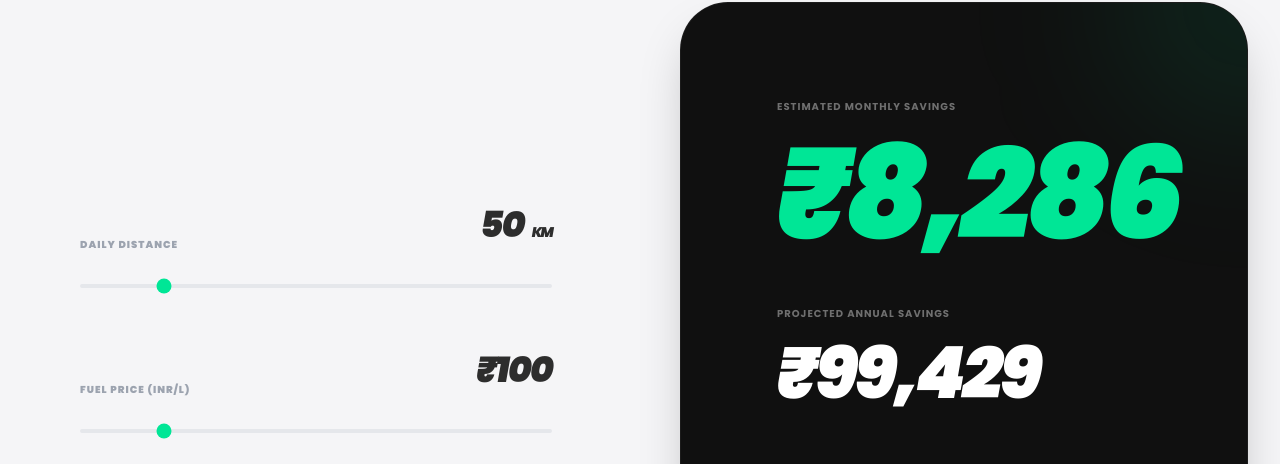
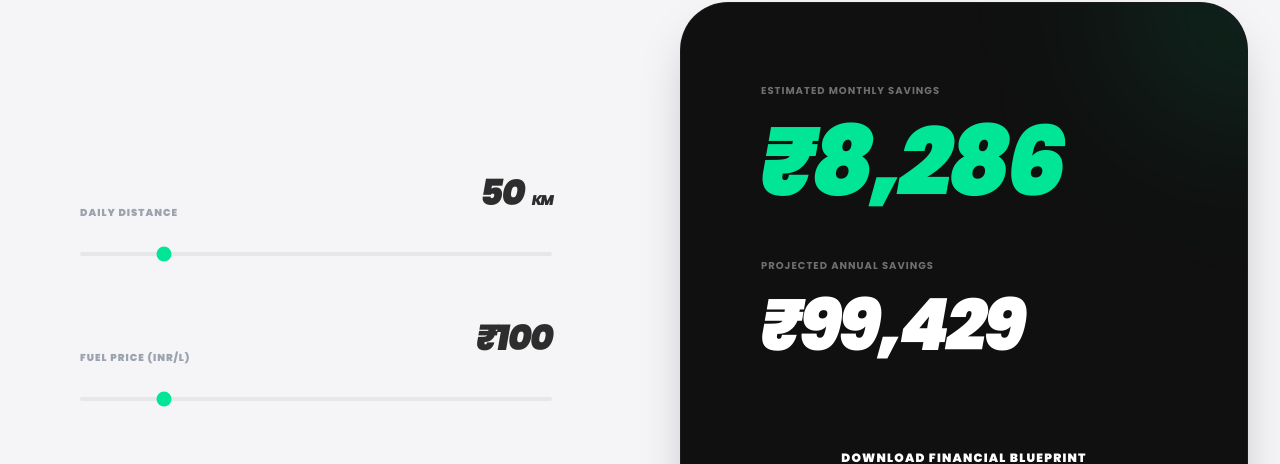
Before and after one commit to yorkyinternational-dotcom/Letschargeev, a React (Vite) app: page / in a window 1280 px wide. Shown: the part 6545-7009 px from the top of the page. Built offline with nearby package versions, Linux system fonts and the light colour scheme.

Commit message:
UI Polish: Refactored SavingsCalculator typography constraints to prevent UI overflow

```diff
--- a/src/components/sections/SavingsCalculator.jsx
+++ b/src/components/sections/SavingsCalculator.jsx
@@ -108,7 +108,7 @@ const SavingsCalculator = () => {
 
                     <motion.div
                         layout
-                        className="bg-primary dark:bg-black p-16 md:p-24 rounded-[3rem] text-white overflow-hidden relative border border-white/5 shadow-2xl flex flex-col justify-center">
+                        className="bg-primary dark:bg-black p-10 lg:p-16 xl:p-20 rounded-[3rem] text-white overflow-hidden relative border border-white/5 shadow-2xl flex flex-col justify-center">
                         <div className="absolute top-0 right-0 w-64 h-64 bg-accent-green/10 blur-[80px] rounded-full -translate-y-1/2 translate-x-1/2"></div>
 
                         <div className="relative z-10 space-y-16 text-center lg:text-left">
@@ -119,7 +119,7 @@ const SavingsCalculator = () => {
                                     animate={{ opacity: 1, y: 0 }}
                                 >
                                     <p className="text-[10px] font-bold text-white/40 uppercase tracking-widest mb-4">Estimated Monthly {mode === 'consumer' ? 'Savings' : 'Profit'}</p>
-                                    <h3 className="text-7xl md:text-9xl font-black text-accent-green tracking-tighter leading-none italic">
+                                    <h3 className="text-5xl sm:text-7xl lg:text-[4.5rem] xl:text-8xl font-black text-accent-green tracking-tighter leading-none italic truncate overflow-hidden">
                                         ₹{Math.round(monthlySavings).toLocaleString()}
                                     </h3>
                                 </motion.div>
@@ -131,7 +131,7 @@ const SavingsCalculator = () => {
                                     transition={{ delay: 0.1 }}
                                 >
                                     <p className="text-[10px] font-bold text-white/40 uppercase tracking-widest mb-4">Projected Annual {mode === 'consumer' ? 'Savings' : 'Profit'}</p>
-                                    <h3 className="text-5xl md:text-7xl font-black text-white tracking-tighter leading-none italic">
+                                    <h3 className="text-4xl sm:text-5xl lg:text-6xl xl:text-7xl font-black text-white tracking-tighter leading-none italic truncate overflow-hidden">
                                         ₹{Math.round(monthlySavings * 12).toLocaleString()}
                                     </h3>
                                 </motion.div>
```
